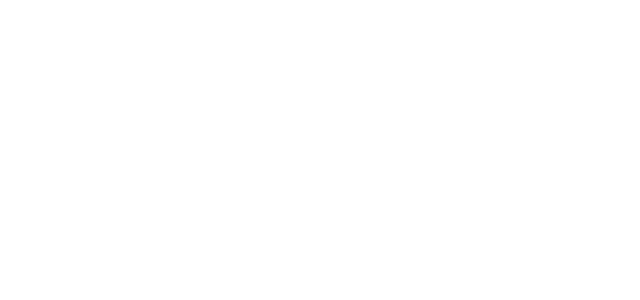
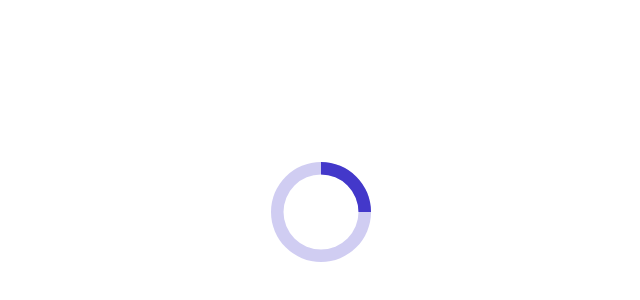
Before and after one commit to BrianRobles/ProyectoFront, a React (Create React App) app: page /loading in a window 1280 px wide. Before the commit this address had no page. Shown: the part 188-488 px from the top of the page, without its empty margins (319-959 px from the left). Built offline with nearby package versions, Linux system fonts and the light colour scheme.

Commit message:
fixed authentication

```diff
--- a/package.json
+++ b/package.json
@@ -8,6 +8,7 @@
     "@testing-library/jest-dom": "^5.14.1",
     "@testing-library/react": "^13.0.0",
     "@testing-library/user-event": "^13.2.1",
+    "apollo-link-context": "^1.0.20",
     "graphql": "^16.5.0",
     "react": "^18.1.0",
     "react-dom": "^18.1.0",
--- a/src/App.jsx
+++ b/src/App.jsx
@@ -1,14 +1,32 @@
 import './App.css';
 import { BrowserRouter, Route, Routes } from 'react-router-dom';
-import { ApolloClient, ApolloProvider, InMemoryCache } from '@apollo/client';
+import { setContext } from 'apollo-link-context';
+import {
+  ApolloClient,
+  ApolloProvider,
+  InMemoryCache,
+  HttpLink,
+} from '@apollo/client';
 import { Auth0Provider } from '@auth0/auth0-react';
 import UsersIndex from './pages/usuarios/Index';
 import PrivateLayout from './layout/PrivateLayout';
 import EditarUsuario from './pages/usuarios/Editar';
 import Index from './pages/Index';
+import Loading from './components/Loading';
+
+const link = new HttpLink({
+  uri: 'https://gestion-proyectos-br.herokuapp.com/graphql',
+});
+
+const headerLink = setContext((_, { headers }) => ({
+  headers: {
+    ...headers,
+    authorization: `Bearer ${localStorage.getItem('token')}`,
+  },
+}));
 
 const client = new ApolloClient({
-  uri: 'https://gestion-proyectos-br.herokuapp.com/graphql',
+  link: headerLink.concat(link),
   cache: new InMemoryCache(),
 });
 
@@ -16,12 +34,14 @@ function App() {
   return (
     <Auth0Provider
       domain='gestionproyectos.us.auth0.com'
-      clientId='hxKkWXgcZHiy7UYDTPYwJPJ35itsig79'
+      clientId='FkugUesQe25fGAFzIcE285cmpz8IxuOf'
       redirectUri={window.location.origin}
+      audience='https://gestion-proyectos/graphql'
     >
       <ApolloProvider client={client}>
         <BrowserRouter>
           <Routes>
+            <Route path='/loading' element={<Loading/>}/>
             <Route path='/' element={<PrivateLayout />}>
               <Route path='' element={<Index />} />
               <Route path='usuarios' element={<UsersIndex />} />
--- /dev/null
+++ b/src/components/Loading.jsx
@@ -0,0 +1,16 @@
+import React from 'react';
+import ReactLoading from 'react-loading';
+
+const Loading = () => {
+  return (
+    <ReactLoading
+      className='centered'
+      color='#4338ca'
+      type='spin'
+      height={100}
+      width={100}
+    />
+  );
+};
+
+export default Loading;
--- a/src/components/PrivateRoute.jsx
+++ b/src/components/PrivateRoute.jsx
@@ -1,19 +1,34 @@
-import React from 'react';
+import React, { useEffect } from 'react';
 import { useAuth0 } from '@auth0/auth0-react';
+import Loading from './Loading';
 
 const PrivateRoute = ({ children }) => {
-  const { isAuthenticated, isLoading, loginWithRedirect } = useAuth0();
+  const {
+    isAuthenticated,
+    isLoading,
+    loginWithRedirect,
+    getAccessTokenSilently,
+  } = useAuth0();
 
-  if (isLoading) return <div>Accediendo</div>
+  useEffect(() => {
+    const getAccesToken = async () => {
+      const accessToken = await getAccessTokenSilently({
+        audience: 'https://gestion-proyectos/graphql',
+      });
+      localStorage.setItem('token', accessToken);
+    };
+    if (isAuthenticated) {
+      getAccesToken();
+    }
+  }, [isAuthenticated, getAccessTokenSilently]);
+
+  if (isLoading) return <Loading />;
 
   if (isAuthenticated) return <>{children}</>;
 
   if (!isAuthenticated) {
     loginWithRedirect();
   }
-
-  return <div>Loading...</div>
-
 };
 
 export default PrivateRoute;
--- a/src/components/Sidebar.jsx
+++ b/src/components/Sidebar.jsx
@@ -28,13 +28,17 @@ const Sidebar = () => {
 
 const SidebarLinks = () => {
   const { logout } = useAuth0();
+
+  const handleLogout = () => {
+    logout({ returnTo: window.location.origin });
+    localStorage.setItem('token', null);
+  };
+
   return (
     <ul className='mt-12'>
       <SidebarRoute to='' title='Inicio' icon='fas fa-home' />
       <SidebarRoute to='/usuarios' title='Usuarios' icon='fas fa-car' />
-      <button onClick={() => logout({ returnTo: window.location.origin })}>
-        Cerrar sesion
-      </button>
+      <button onClick={handleLogout}>Cerrar sesion</button>
     </ul>
   );
 };
--- a/src/index.css
+++ b/src/index.css
@@ -55,3 +55,10 @@ code {
 .input {
   @apply p-2 border border-indigo-200 focus:outline-none focus:border-indigo-800 rounded-md shadow-sm;
 }
+
+.centered {
+  position: absolute;
+    top: 50%;
+    left: 50%;
+    transform: translate(-50%, -50%);
+}
--- a/src/pages/usuarios/Editar.jsx
+++ b/src/pages/usuarios/Editar.jsx
@@ -8,6 +8,7 @@ import ButtonLoading from '../../components/ButtonLoading';
 import Dropdown from '../../components/Dropdown'
 import useFormData from '../../hooks/useFormData';
 import { toast } from 'react-toastify';
+import Loading from '../../components/Loading';
 
 const EditarUsuario = () => {
   const EstadoUsuario = {
@@ -54,7 +55,7 @@ const EditarUsuario = () => {
     }
   }, [mutationError, queryError]);
 
-  if (queryLoading) return <div>Loading...</div>;
+  if (queryLoading) return <Loading/>;
   if (queryError) return <div>{queryError.message}</div>;
 
   return (
--- a/src/pages/usuarios/Index.jsx
+++ b/src/pages/usuarios/Index.jsx
@@ -3,13 +3,10 @@ import { useQuery } from '@apollo/client';
 import { GET_USERS } from '../../graphql/usuarios/queries';
 import { Link } from 'react-router-dom';
 import { toast } from 'react-toastify';
+import Loading from '../../components/Loading';
 
 const UsersIndex = () => {
   const { loading, error, data } = useQuery(GET_USERS);
-
-  useEffect(() => {
-    console.log(data);
-  }, [data]);
 
   useEffect(() => {
     if (error) {
@@ -17,13 +14,13 @@ const UsersIndex = () => {
     }
   }, [error]);
 
-  if (loading) return <div>Loading....</div>;
+  if (loading) return <Loading />;
   if (error) return <div>{error.message}</div>;
 
   return (
     <div>
       Datos usuarios:
-      <table className="tabla">
+      <table className='tabla'>
         <thead>
           <tr>
             <th>Nombre</th>
@@ -48,7 +45,7 @@ const UsersIndex = () => {
                   <td>{u.estado}</td>
                   <td>
                     <Link to={`/usuarios/editar/${u._id}`}>
-                      <i className="fas fa-pen text-indigo-700 hover:text-indigo-400 cursor-pointer" />
+                      <i className='fas fa-pen text-indigo-700 hover:text-indigo-400 cursor-pointer' />
                     </Link>
                   </td>
                 </tr>
```
Also changed, not shown: 1 other file (tests, documents, lock files or other folders).
